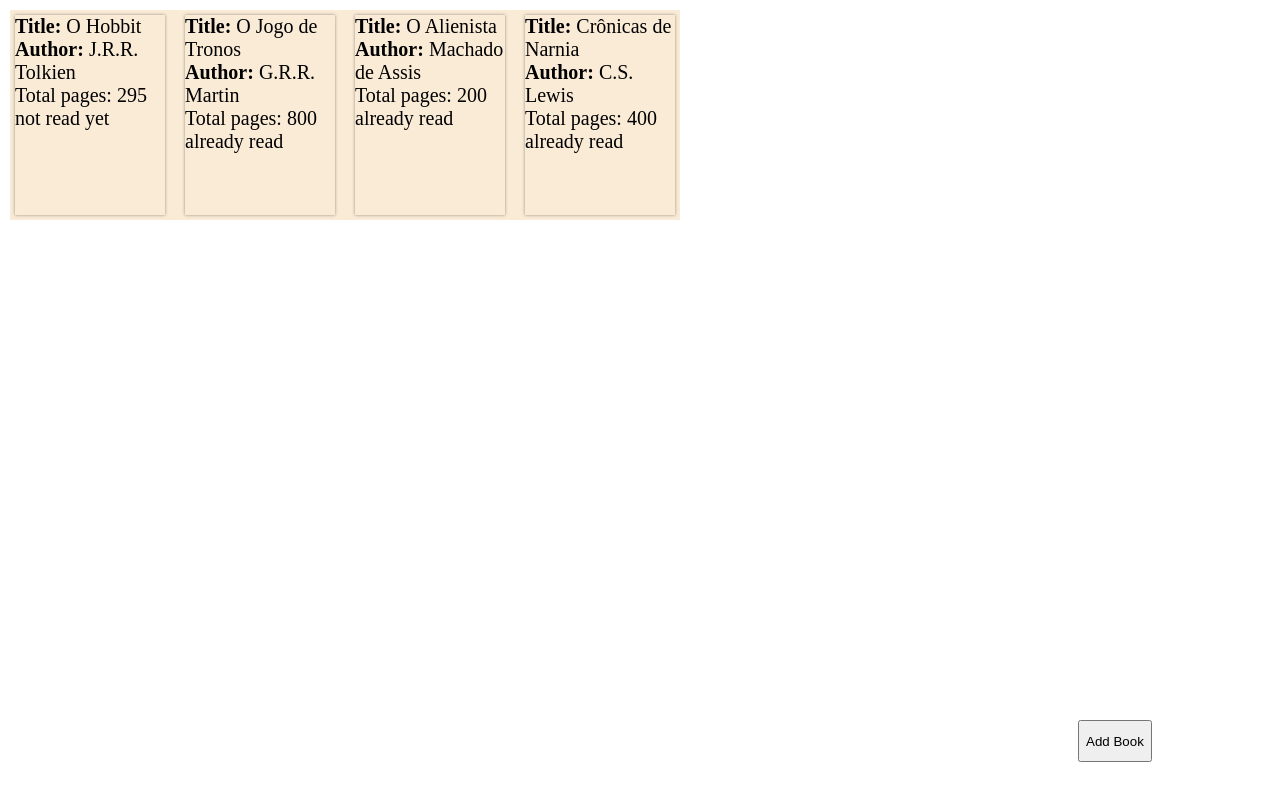
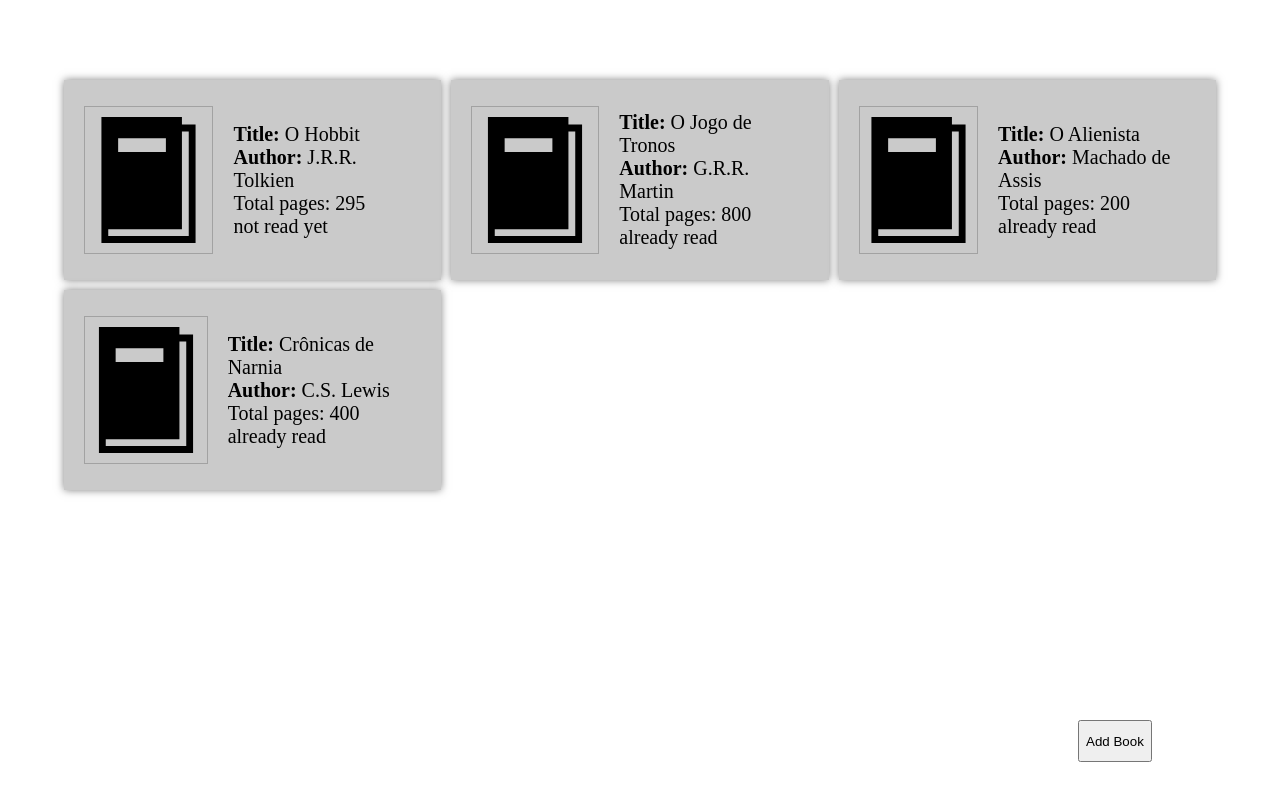
Before and after one commit to al-ptk/odin-library, a plain HTML site: page index.html in a window 1280 px wide. Drawn offline with Linux system fonts and the light colour scheme.

Commit message:
Add new Library Widget Layout

```diff
--- a/script.js
+++ b/script.js
@@ -170,33 +170,42 @@ class Book {
         this.DOMreference.classList.add('book');
 
         //The repetition below is me not wanting to create a mini-framework
-        const title = document.createElement('div');
-        const titleProperty = document.createElement('span');
+
+        const thumbnail = newEl ('object', this.DOMreference);
+        thumbnail.classList.add('thumbnail');
+        thumbnail.setAttribute('type', 'image/svg+xml')
+        thumbnail.setAttribute('data', './book-pictogram.svg')
+
+        // thumbnail.style.fill = pickRandomColor();
+
+        const bookInfo = newEl ('div', this.DOMreference);
+
+        const title = newEl('p', bookInfo);
+        const titleProperty = newEl('span', title);
         titleProperty.style.fontWeight = 'bold';
         titleProperty.textContent = 'Title: ';
-        title.append(titleProperty);
-        const titleValue = document.createElement('span');
+        const titleValue = newEl('span', title);
         titleValue.textContent = this.title;
-        title.appendChild(titleValue);
-        this.DOMreference.appendChild(title);
 
-        const author = document.createElement('p');
-        const authorProperty = document.createElement('span');
+        const author = newEl('p', bookInfo);
+        const authorProperty = newEl('span', author);
         authorProperty.style.fontWeight = 'bold';
         authorProperty.textContent = 'Author: ';
-        author.append(authorProperty);
-        const authorValue = document.createElement('span');
+        const authorValue = newEl('span', author);
         authorValue.textContent = this.author;
-        author.appendChild(authorValue);
-        this.DOMreference.appendChild(author);
 
-        const pages = document.createElement('p');
+        const pages = newEl('p', bookInfo);
         pages.textContent = `Total pages: ${this.pages}`;
-        this.DOMreference.appendChild(pages);
 
-        const hasRead = document.createElement('p');
+        const hasRead = newEl('p', bookInfo);
         hasRead.textContent = this.getReadStatus();
-        this.DOMreference.appendChild(hasRead);
+
+
+        function pickRandomColor () {
+            const colorList = ['red', 'green', 'blue'];
+            const randomColor = colorList[Math.trunc(Math.random() * colorList.length)]
+            return randomColor;
+        }
     }
 }
 
--- a/style.css
+++ b/style.css
@@ -8,21 +8,37 @@
     font-size: 20px;
 }
 
+body {
+    display: flex;
+    flex-direction: column;
+}
+
 .library {
-    width: fit-content;
-    margin: 10px;
-    display: flex;
-    flex-wrap: wrap;
+    flex: 1;
+    max-width: 90vw;
+    margin: 10vh auto;
+    display: grid;
+    grid-template-columns: repeat(auto-fill, minmax(300px, auto));
+    grid-auto-rows: 200px;
     gap: 10px;
-    background-color: antiquewhite;
 }
 
 .book {
-    height: 200px;
-    width: 150px;
-    margin: 5px;
-    flex: 1 0 auto;
-    box-shadow: 0 0 3px 0 rgba(0,0,0,.4);
+    background-color: rgb(202, 202, 202);
+    box-shadow: 0 0 8px 0 rgba(0,0,0,.5);
+    display: flex;
+    align-items: center;
+    gap: 20px;
+    padding: 20px;
+}
+
+.book .thumbnail {
+    box-sizing: content-box;
+    --scale: 18px;
+    width: calc(6 * var(--scale));
+    height: calc(7 * var(--scale));
+    padding: 10px;
+    border: 1px solid rgba(0,0,0,.2);
 }
 
 button.addBook {
```
Also changed, not shown: book-pictogram.svg (added).
